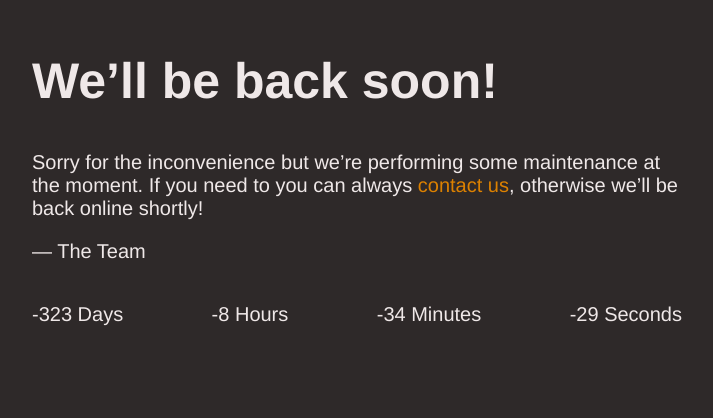
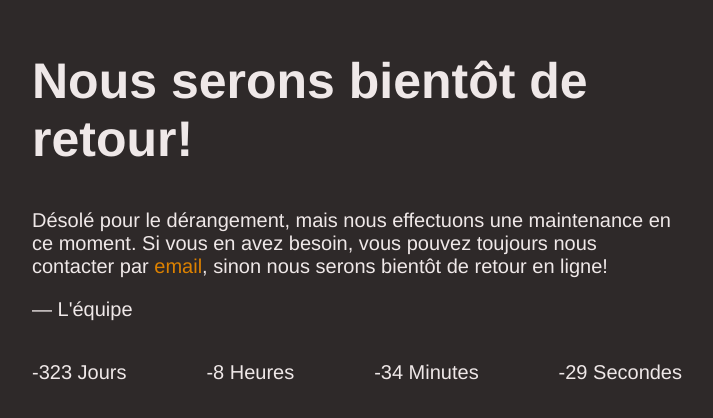
Before and after one commit to Tiavina22/Tiavina22, a plain HTML site: page index.html in a window 1280 px wide. Shown: the part 148-566 px from the top of the page, without its empty margins (283-996 px from the left). Drawn offline with Linux system fonts and the light colour scheme.

Commit message:
Update index.html

```diff
--- a/index.html
+++ b/index.html
@@ -1,7 +1,7 @@
 <!doctype html>
 <html>
   <head>
-    <title>Site Maintenance</title>
+    <title>Maintenance du Site</title>
     <meta charset="utf-8"/>
     <meta name="robots" content="noindex"/>
     <meta name="viewport" content="width=device-width, initial-scale=1.0">
@@ -18,11 +18,10 @@
   </head>
   <body bgcolor="2e2929">
     <article>
-        <h1>We&rsquo;ll be back soon!</h1>
+        <h1>Nous serons bientôt de retour!</h1>
         <div>
-            <p>Sorry for the inconvenience but we&rsquo;re performing some maintenance at the moment. If you need to you can always <a href="mailto:#">contact us</a>, otherwise we&rsquo;ll be back online shortly!</p>
-            <p>&mdash; The Team</p>
-
+            <p>Désolé pour le dérangement, mais nous effectuons une maintenance en ce moment. Si vous en avez besoin, vous pouvez toujours nous contacter par <a href="mailto:#">email</a>, sinon nous serons bientôt de retour en ligne!</p>
+            <p>&mdash; L'équipe</p>
         </div>
         <div style="display: flex; flex-direction: row; justify-content: space-between;">
             <p class="day"></p>
@@ -44,10 +43,10 @@
             const textHour = Math.floor((counter % day) / hour);
             const textMinute = Math.floor((counter % hour) / minute);
             const textSecond = Math.floor((counter % minute) / second)
-            document.querySelector(".day").innerText = textDay + ' Days';
-            document.querySelector(".hour").innerText = textHour + ' Hours';
+            document.querySelector(".day").innerText = textDay + ' Jours';
+            document.querySelector(".hour").innerText = textHour + ' Heures';
             document.querySelector(".minute").innerText = textMinute + ' Minutes';
-            document.querySelector(".second").innerText = textSecond + ' Seconds';
+            document.querySelector(".second").innerText = textSecond + ' Secondes';
         }
         setInterval(countDown, 1000);
     </script>
```
